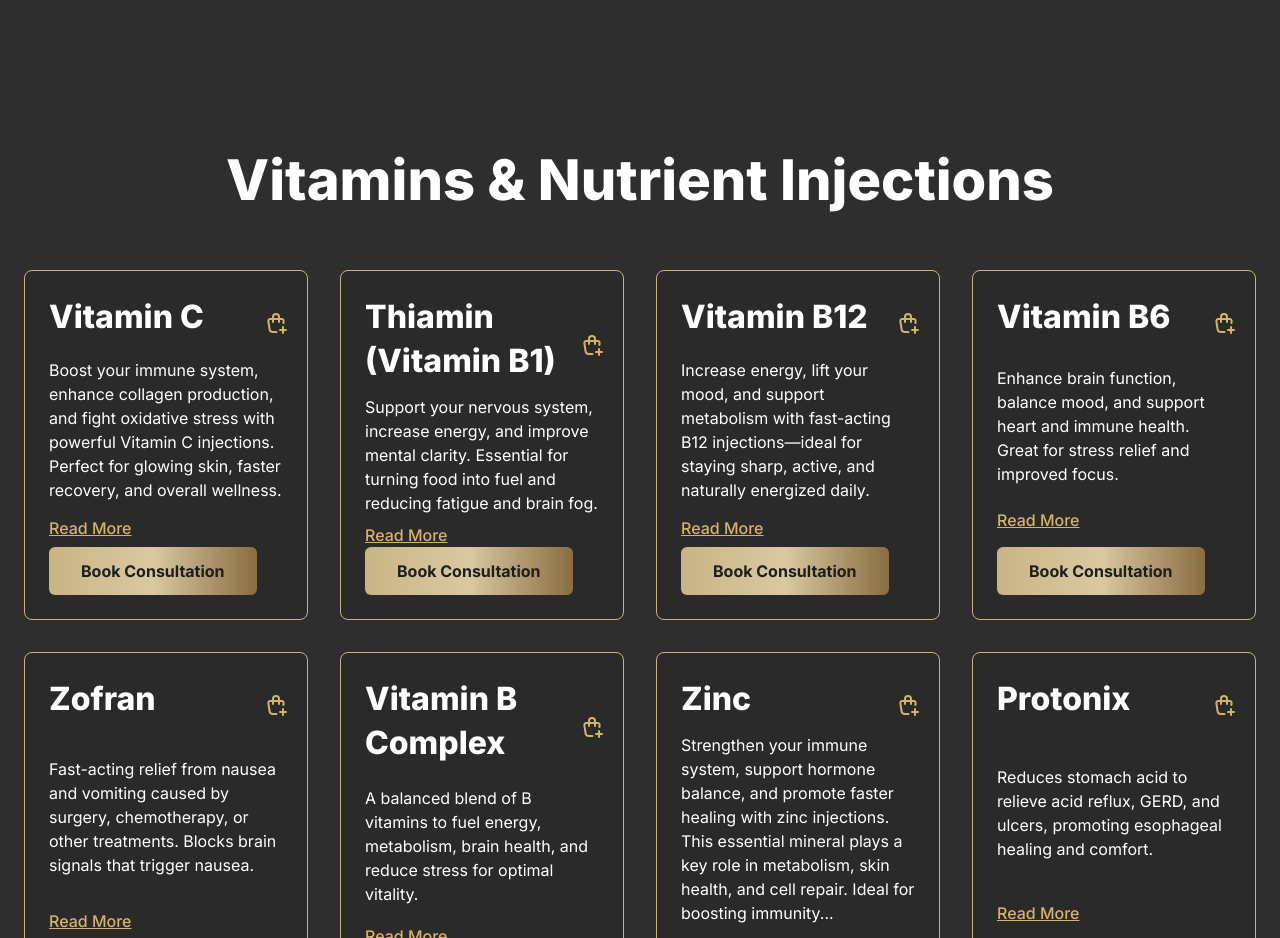
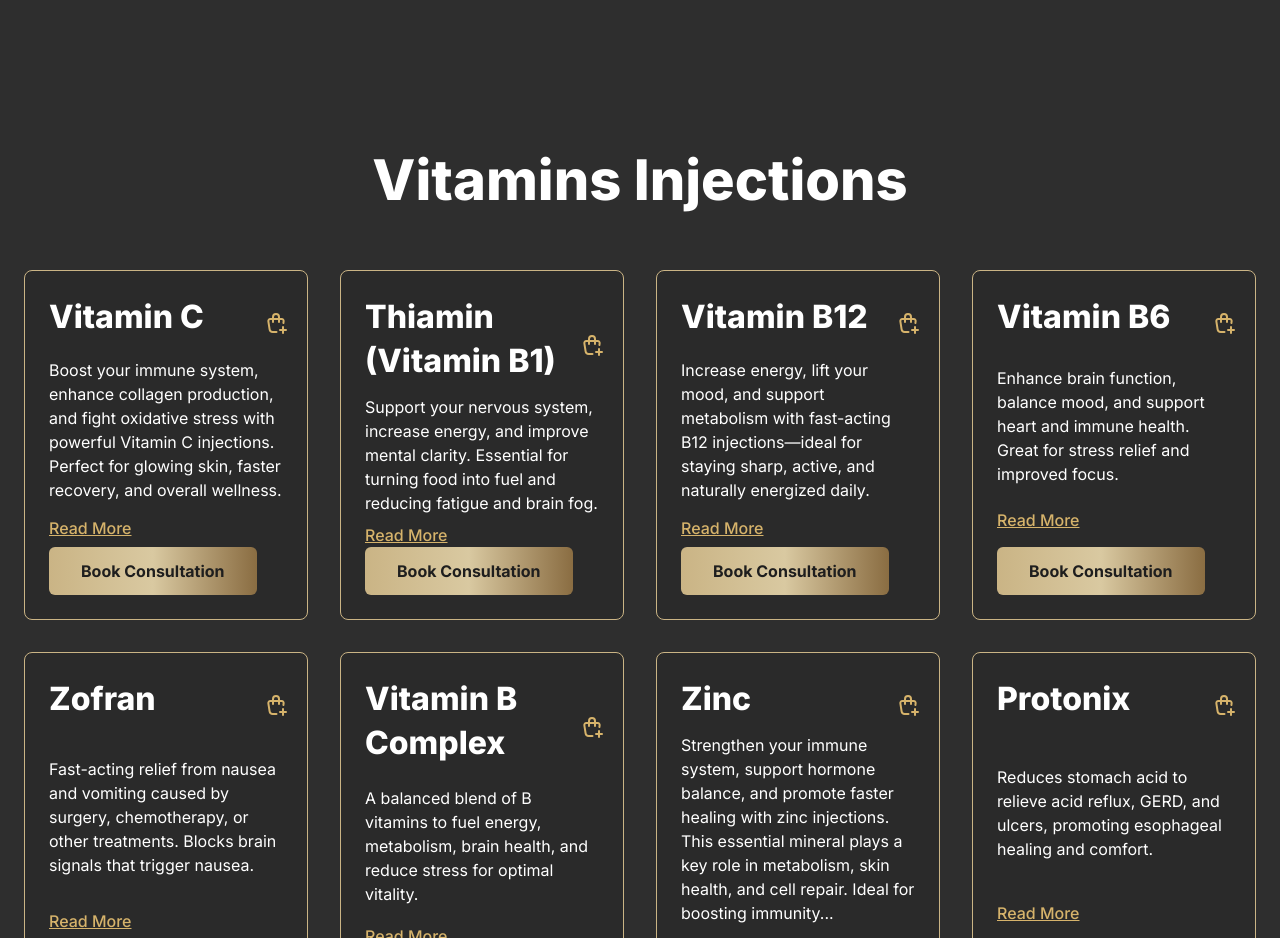
Before and after one commit to jihansofts/HydrAaesthetis, a Next.js app: page / in a window 1280 px wide. Shown: the part 6040-6978 px from the top of the page. Built offline with nearby package versions, Linux system fonts and the light colour scheme.

Commit message:
update vitamin title

```diff
--- a/src/components/home/VitaminsSection.tsx
+++ b/src/components/home/VitaminsSection.tsx
@@ -91,7 +91,7 @@
     <section id="vitamins" className="bg-bgColor py-20">
       <div className="container mx-auto px-6">
         <h2 className="text-white font-inter text-center text-[36px] md:text-[56px] font-extrabold mb-12">
-          Vitamins & Nutrient Injections
+          Vitamins Injections
         </h2>
 
         <div className="grid grid-cols-1 sm:grid-cols-2 lg:grid-cols-3 xl:grid-cols-4 gap-8">
```
